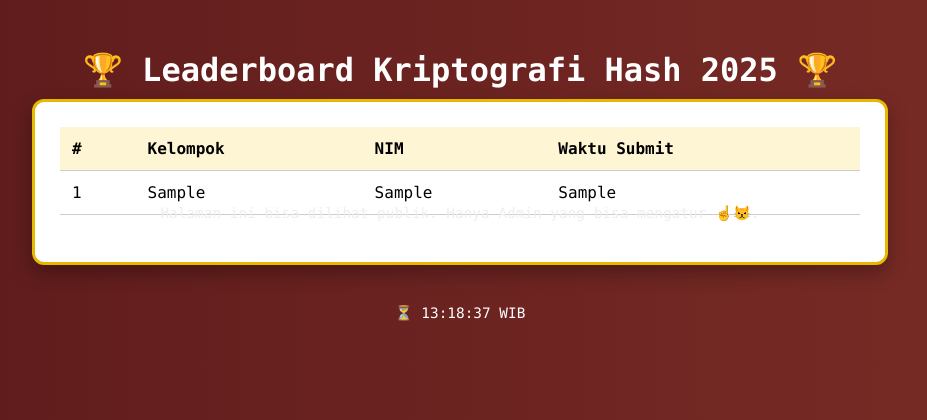
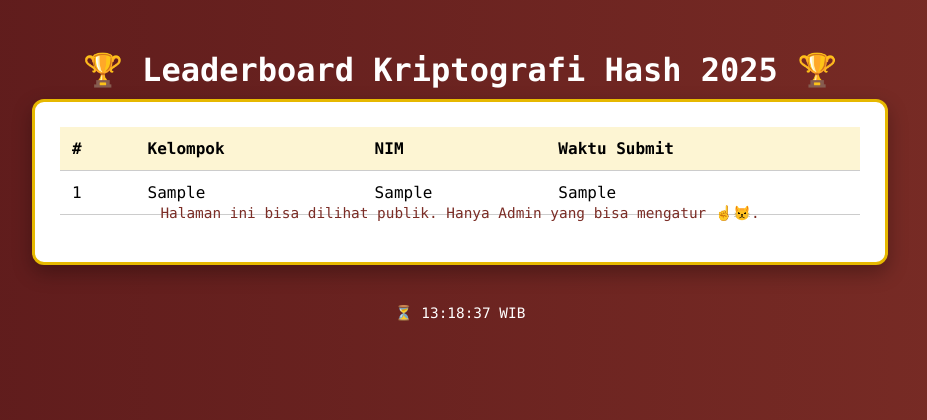
Before and after one commit to gstik/Asistensi, a PHP site: page /leaderboard.php in a window 1280 px wide. Shown: the top 420 px of the page, without its empty margins (180-1107 px from the left). Run offline with PHP 8.4, Linux system fonts and the light colour scheme; tables that the repository leaves empty or names only in its code hold one stand-in row (values such as "Sample post").

Commit message:
Update leaderboard.php

```diff
--- a/kripto 9/leaderboard.php
+++ b/kripto 9/leaderboard.php
@@ -1,6 +1,12 @@
 <?php
 session_start();
 require 'db.php';
+
+// Ganti IP ini dengan IP kamu sendiri
+$allowed_ips = ["192.168.1.100", "192.168.1.101"]; // ganti sesuai jaringanmu
+if (in_array($_SERVER['REMOTE_ADDR'], $allowed_ips)) {
+    $_SESSION['is_admin'] = true;
+}
 
 //if (!isset($_SESSION['is_admin'])) {
   //header("Location: login.php");
@@ -155,7 +161,7 @@ usort($merged, function ($a, $b) {
     <a href="logout.php" style="color:#444; font-size:0.9em;">🚪 Logout Admin</a>
   </p>
 <?php endif; ?>
-<p style="text-align:center; font-size:0.9em; color:#eee; margin-top:-10px;">
+<p style="text-align:center; font-size:0.9em; color:#7b2d26; margin-top:-10px;">
   Halaman ini bisa dilihat publik. Hanya Admin yang bisa mengatur ☝️😾.
 </p>
   </div>
```
